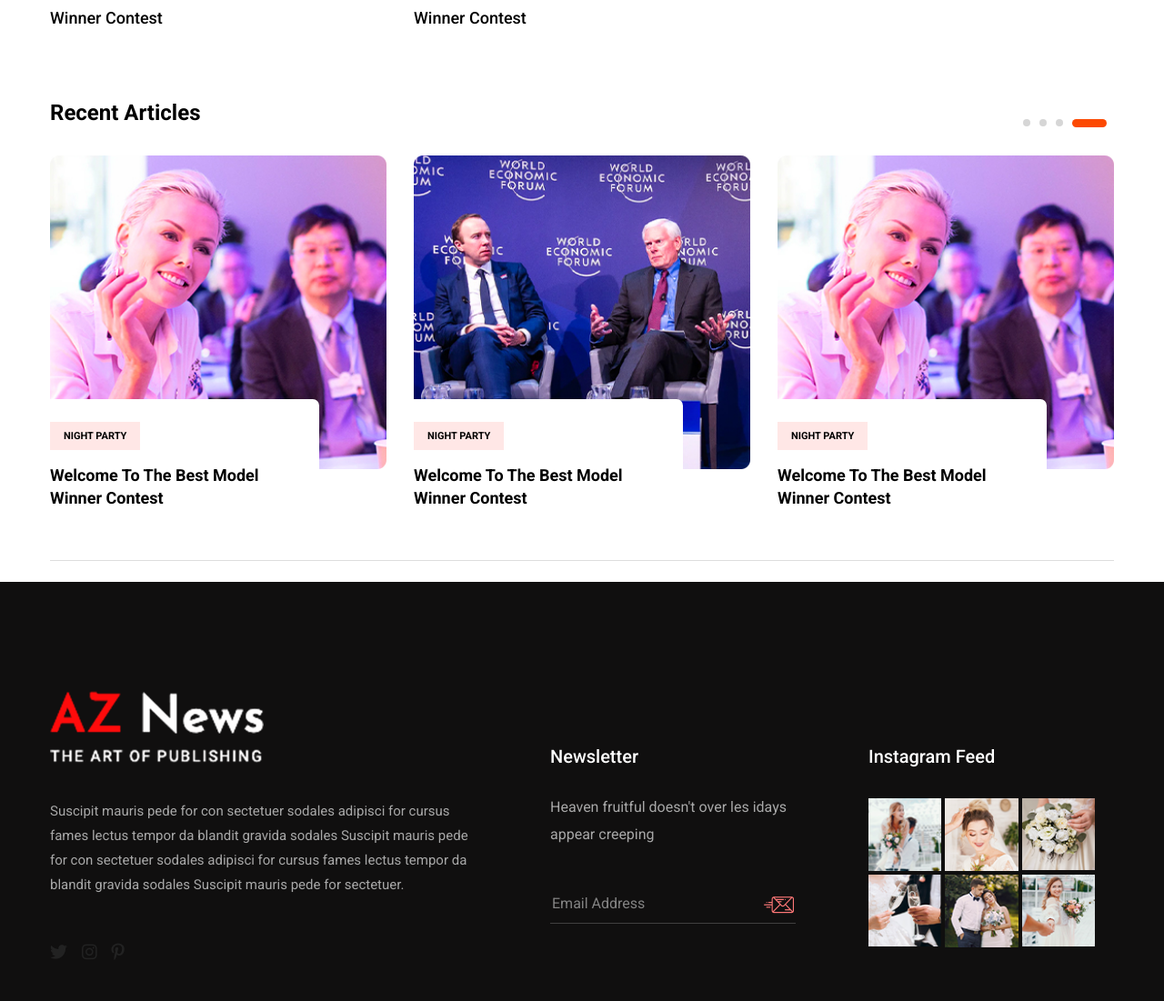
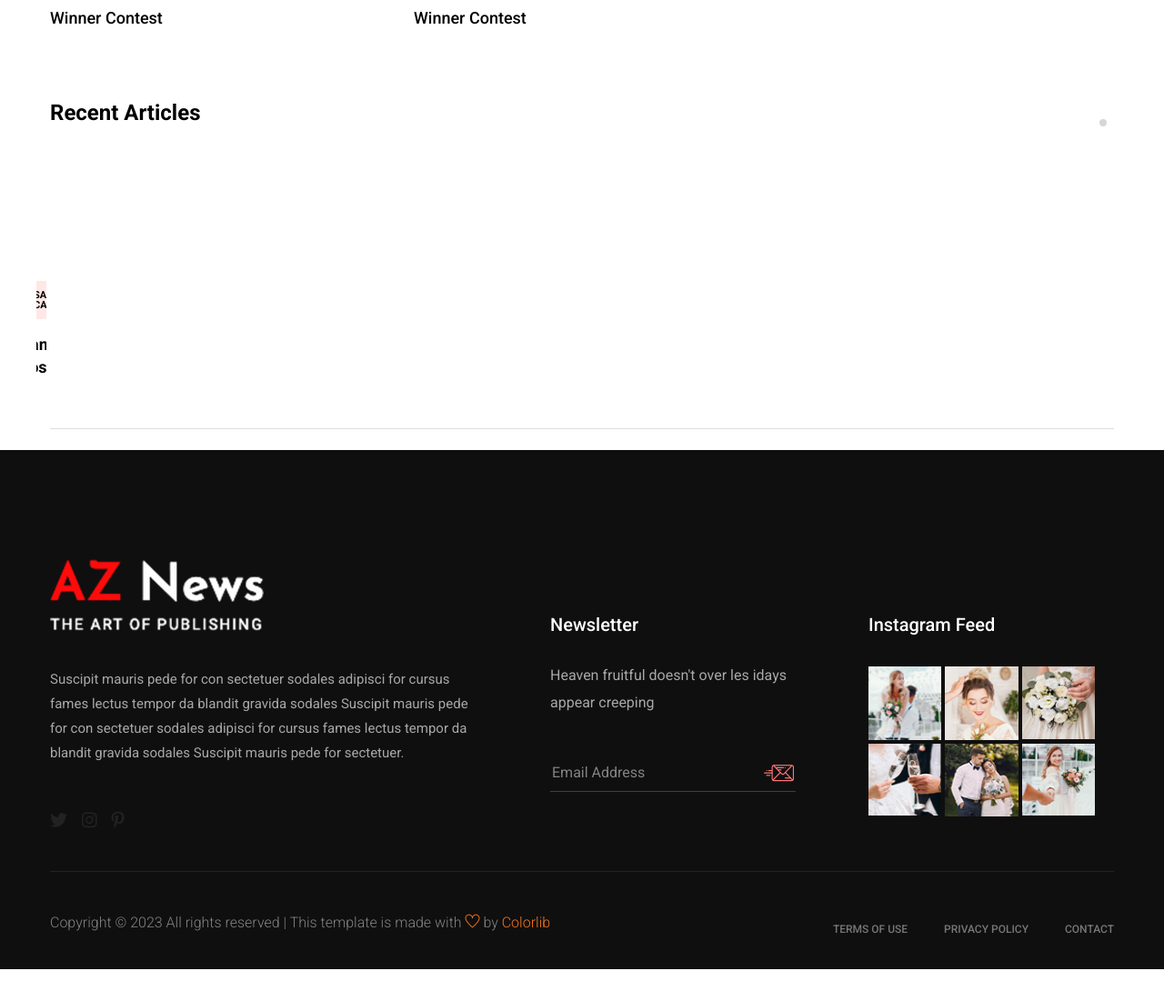
Before and after one commit to SaugatMgr/News-Portal-Project, a Django app: page / in a window 1280 px wide. Shown: the part 2085-3186 px from the top of the page at 91% size. After the commit the page ends 3151 px from the top, so only its background shows below. Run offline with Django 4.2, Linux system fonts and the light colour scheme; tables that the repository leaves empty hold one stand-in row (values such as "Sample post"); grey boxes marked "Sample" are stand-in pictures; some libraries are stand-ins or nearby versions.

Commit message:
configured recent_news template as per our need to display recent posts

```diff
--- a/templates/AZnews/main/home/recent_news.html
+++ b/templates/AZnews/main/home/recent_news.html
@@ -15,50 +15,23 @@
       <div class="row">
         <div class="col-12">
           <div class="recent-active dot-style d-flex dot-style">
+            {% for trending in trending_now %}
             <div class="single-recent mb-100">
               <div class="what-img">
-                    <img src="{% static 'AZnews/assets/img/news/recent1.jpg' %}" alt="" />
+                <img
+                  src="{{ trending.featured_image.url }}"
+                  alt="{{ trending.title }}"
+                  height="200px;"
+                />
               </div>
               <div class="what-cap">
-                    <span class="color1">Night party</span>
+                <span class="color1">{{ trending.category.name }}</span>
                 <h4>
-                    <a href="#">Welcome To The Best Model Winner Contest</a>
+                  <a href="#">{{ trending.title }}</a>
                 </h4>
               </div>
             </div>
-                <div class="single-recent mb-100">
-                <div class="what-img">
-                    <img src="{% static 'AZnews/assets/img/news/recent2.jpg' %}" alt="" />
-                </div>
-                <div class="what-cap">
-                    <span class="color1">Night party</span>
-                    <h4>
-                    <a href="#">Welcome To The Best Model Winner Contest</a>
-                    </h4>
-                </div>
-                </div>
-                <div class="single-recent mb-100">
-                <div class="what-img">
-                    <img src="{% static 'AZnews/assets/img/news/recent3.jpg' %}" alt="" />
-                </div>
-                <div class="what-cap">
-                    <span class="color1">Night party</span>
-                    <h4>
-                    <a href="#">Welcome To The Best Model Winner Contest</a>
-                    </h4>
-                </div>
-                </div>
-                <div class="single-recent mb-100">
-                <div class="what-img">
-                    <img src="{% static 'AZnews/assets/img/news/recent2.jpg' %}" alt="" />
-                </div>
-                <div class="what-cap">
-                    <span class="color1">Night party</span>
-                    <h4>
-                    <a href="#">Welcome To The Best Model Winner Contest</a>
-                    </h4>
-                </div>
-                </div>
+            {% endfor %}
           </div>
         </div>
       </div>
```
Lines whose indentation alone changed are shown as unchanged.
